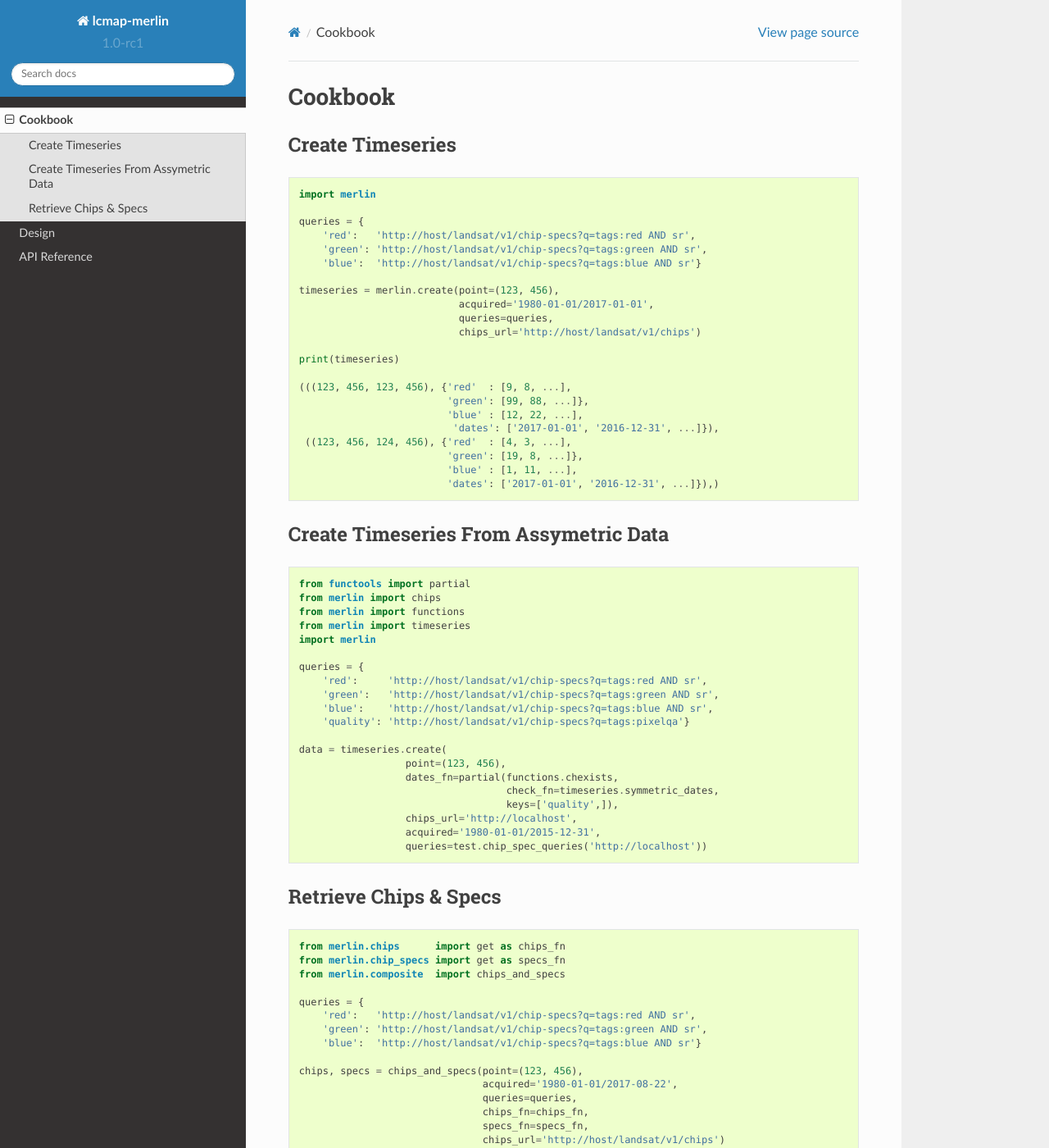
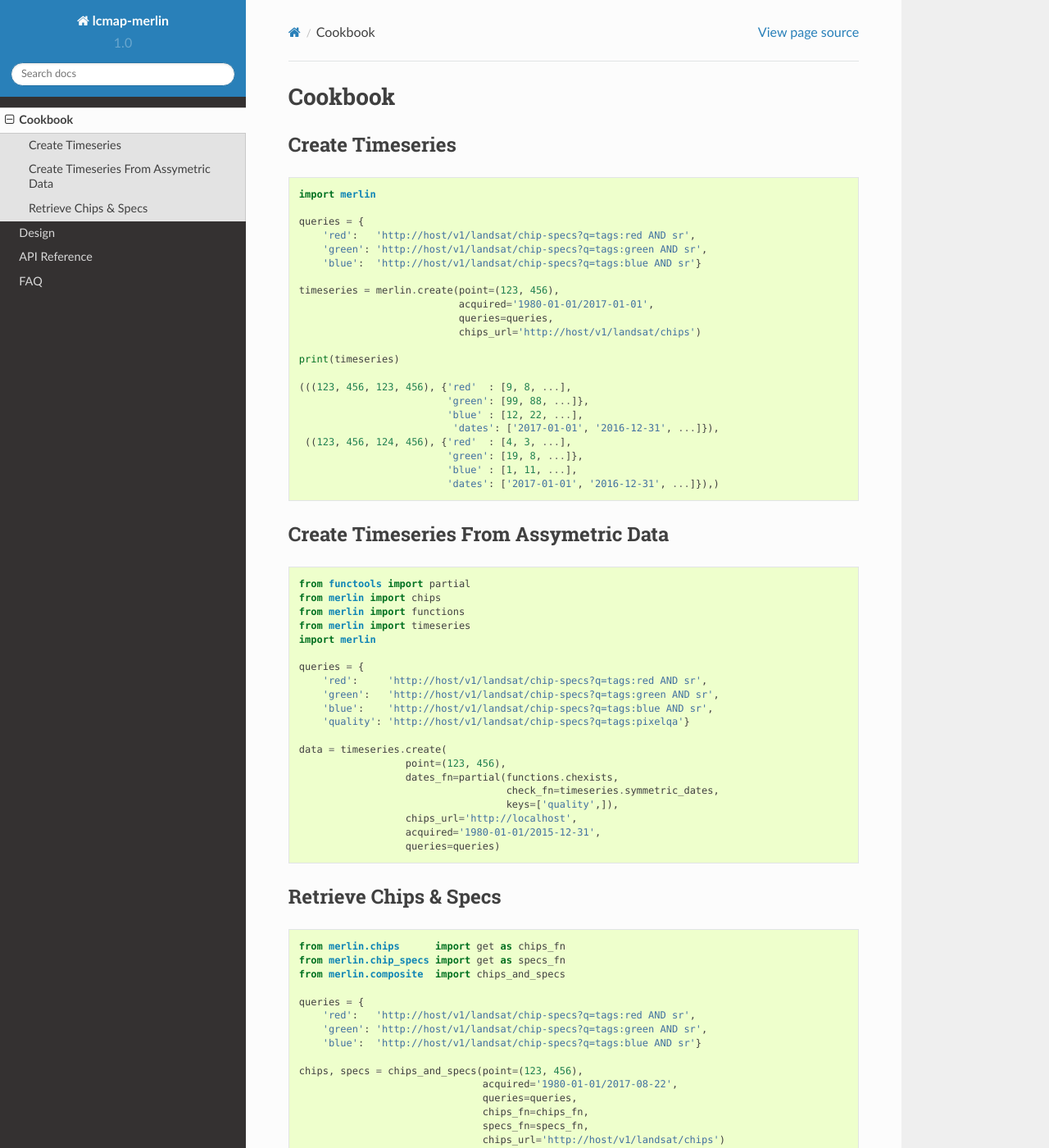
Before and after one commit to USGS-EROS/lcmap-merlin, a Sphinx documentation site: the page built from docs/source/cookbook.rst, in a window 1280 px wide and 1400 px high. Shown: the whole window at 82% size. Built offline with Sphinx 7.4.7 and the Read the Docs theme 2.0.0, drawn with Linux system fonts in a browser that asks for light colours; formulas are drawn with MathJax 3.

```diff
--- a/docs/source/api/index.rst
+++ b/docs/source/api/index.rst
@@ -11,3 +11,4 @@ API Reference
   functions.rst
   rods.rst
   timeseries.rst
+  support.rst
--- a/docs/source/conf.py
+++ b/docs/source/conf.py
@@ -20,6 +20,7 @@
 import os
 import sys
 sys.path.insert(0, os.path.abspath('../merlin'))
+sys.path.insert(0, os.path.abspath('../merlin/support'))
 
 
 # -- General configuration ------------------------------------------------
@@ -61,9 +62,9 @@ author = 'USGS EROS LCMAP'
 # built documents.
 #
 # The short X.Y version.
-version = '1.0-rc1'
+version = '1.0'
 # The full version, including alpha/beta/rc tags.
-release = '1.0-rc1'
+release = '1.0'
 
 # The language for content autogenerated by Sphinx. Refer to documentation
 # for a list of supported languages.
--- a/docs/source/cookbook.rst
+++ b/docs/source/cookbook.rst
@@ -9,14 +9,14 @@ Create Timeseries
     import merlin
 
     queries = {
-        'red':   'http://host/landsat/v1/chip-specs?q=tags:red AND sr',
-        'green': 'http://host/landsat/v1/chip-specs?q=tags:green AND sr',
-        'blue':  'http://host/landsat/v1/chip-specs?q=tags:blue AND sr'}
+        'red':   'http://host/v1/landsat/chip-specs?q=tags:red AND sr',
+        'green': 'http://host/v1/landsat/chip-specs?q=tags:green AND sr',
+        'blue':  'http://host/v1/landsat/chip-specs?q=tags:blue AND sr'}
 
     timeseries = merlin.create(point=(123, 456),
                                acquired='1980-01-01/2017-01-01',
                                queries=queries,
-                               chips_url='http://host/landsat/v1/chips')
+                               chips_url='http://host/v1/landsat/chips')
 
     print(timeseries)
 
@@ -40,10 +40,10 @@ Create Timeseries From Assymetric Data
     import merlin
 
     queries = {
-        'red':     'http://host/landsat/v1/chip-specs?q=tags:red AND sr',
-        'green':   'http://host/landsat/v1/chip-specs?q=tags:green AND sr',
-        'blue':    'http://host/landsat/v1/chip-specs?q=tags:blue AND sr',
-        'quality': 'http://host/landsat/v1/chip-specs?q=tags:pixelqa'}
+        'red':     'http://host/v1/landsat/chip-specs?q=tags:red AND sr',
+        'green':   'http://host/v1/landsat/chip-specs?q=tags:green AND sr',
+        'blue':    'http://host/v1/landsat/chip-specs?q=tags:blue AND sr',
+        'quality': 'http://host/v1/landsat/chip-specs?q=tags:pixelqa'}
 
     data = timeseries.create(
                       point=(123, 456),
@@ -52,7 +52,7 @@ Create Timeseries From Assymetric Data
                                        keys=['quality',]),
                       chips_url='http://localhost',
                       acquired='1980-01-01/2015-12-31',
-                      queries=test.chip_spec_queries('http://localhost'))
+                      queries=queries)
 
 Retrieve Chips & Specs
 ----------------------
@@ -64,13 +64,13 @@ Retrieve Chips & Specs
     from merlin.composite  import chips_and_specs
 
     queries = {
-        'red':   'http://host/landsat/v1/chip-specs?q=tags:red AND sr',
-        'green': 'http://host/landsat/v1/chip-specs?q=tags:green AND sr',
-        'blue':  'http://host/landsat/v1/chip-specs?q=tags:blue AND sr'}
+        'red':   'http://host/v1/landsat/chip-specs?q=tags:red AND sr',
+        'green': 'http://host/v1/landsat/chip-specs?q=tags:green AND sr',
+        'blue':  'http://host/v1/landsat/chip-specs?q=tags:blue AND sr'}
 
     chips, specs = chips_and_specs(point=(123, 456),
                                    acquired='1980-01-01/2017-08-22',
                                    queries=queries,
                                    chips_fn=chips_fn,
                                    specs_fn=specs_fn,
-                                   chips_url='http://host/landsat/v1/chips')
+                                   chips_url='http://host/v1/landsat/chips')
--- /dev/null
+++ b/docs/source/faq.rst
@@ -0,0 +1,6 @@
+FAQ
+---
+
+I received `ValueError: need at least one array to concatenate`.
+ No data was received from the source.  Try adjusting the spatial,
+ temporal or spectral query parameters.
--- a/docs/source/index.rst
+++ b/docs/source/index.rst
@@ -6,3 +6,4 @@
   cookbook.rst
   design.rst
   api/index.rst
+  faq.rst
--- a/setup.py
+++ b/setup.py
@@ -8,7 +8,7 @@ def readme():
 
 
 setup(name='lcmap-merlin',
-      version='1.0-rc3',
+      version='1.0',
       description='Python client library for LCMAP-Aardvark',
       long_description=readme(),
       classifiers=[
```
Also changed, not shown: README.rst (+16 -5 lines), docs/source/api/support.rst (added, +33 -0 lines), 3 other files.
